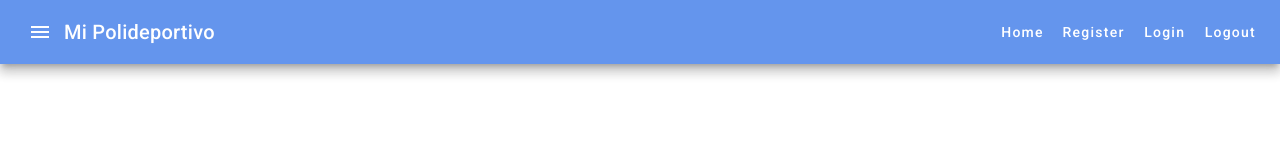
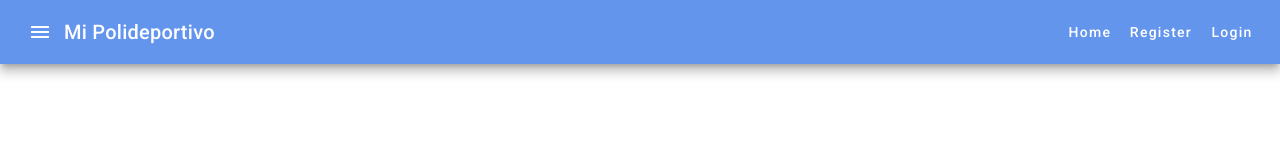
Before and after one commit to jcaido/mi-polideportivo, an Angular app: page / in a window 1280 px wide. Shown: the top 160 px of the page. Built offline with nearby package versions, Linux system fonts and the light colour scheme.

Commit message:
change navbar after login

```diff
--- a/src/app/navbar/navbar.component.html
+++ b/src/app/navbar/navbar.component.html
@@ -5,10 +5,10 @@
   <span>Mi Polideportivo</span>
   <div class="spacer"></div>
   <button routerLink="home" mat-button>Home</button>
-  <button routerLink="register" mat-button>Register</button>
-  <button routerLink="login" mat-button>Login</button>
-  <button mat-button (click)="logout()">Logout</button>
-  <!--<a mat-button>Home</a>
-  <a mat-button>About</a>
-  <a mat-button>Contact</a>-->
+  @if (!isLoggedIn) {
+    <button routerLink="register" mat-button>Register</button>
+    <button routerLink="login" mat-button>Login</button>
+  } @else {
+    <button mat-button (click)="logout()">Logout</button>
+  }
 </mat-toolbar>
--- a/src/app/navbar/navbar.component.ts
+++ b/src/app/navbar/navbar.component.ts
@@ -9,9 +9,21 @@ import { StorageService } from '../_services/storage.service';
 })
 export class NavbarComponent {
 
+  roles: string[] = [];
+  isLoggedIn: boolean = false;
+
   constructor(private authService: AuthService, private storageService: StorageService) {}
 
-  logout() :void {
+  ngOnInit(): void {
+    this.isLoggedIn = this.storageService.isLoggedIn();
+
+    if(this.isLoggedIn) {
+      const user: any = this.storageService.getUser();
+      this.roles = user.roles;
+    }
+  }
+
+  logout(): void {
     this.authService.logout().subscribe({
       next: res => {
         console.log(res);
```
